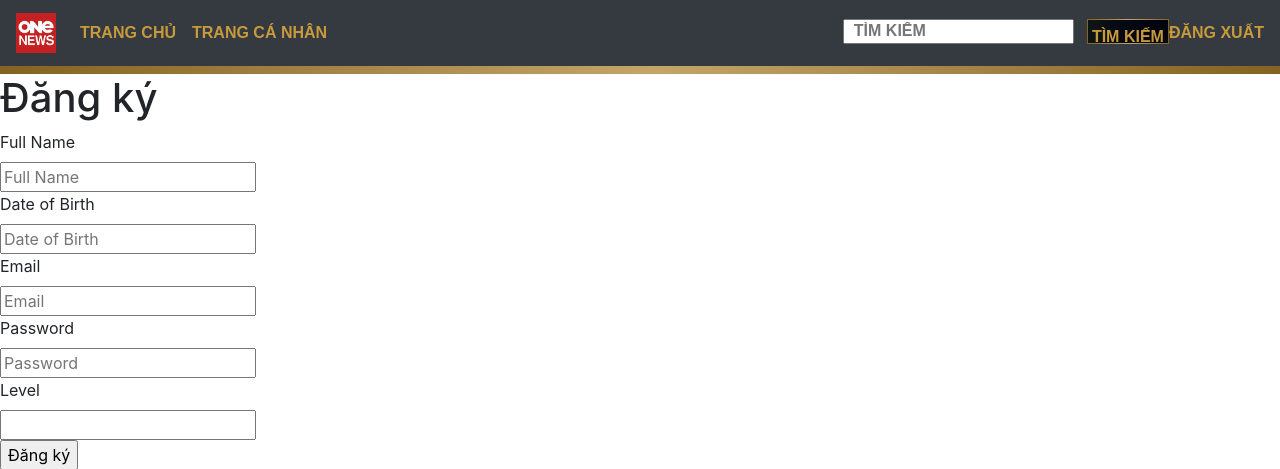
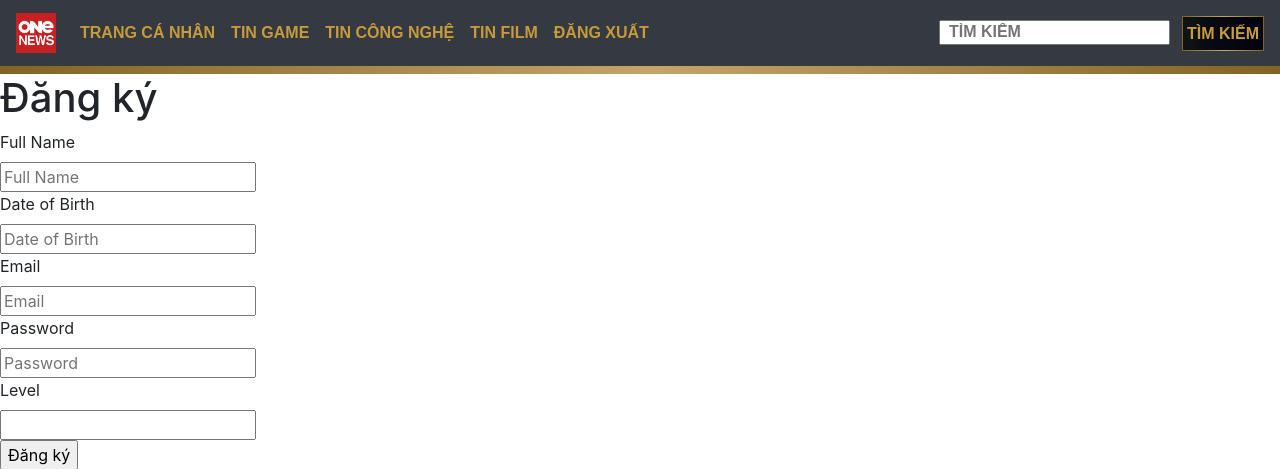
Before and after one commit to Scizor1412/Magazine, a Flask app: page /signup in a window 1280 px wide. Shown: the top 469 px of the page. Run offline with Flask 2, Linux system fonts and the light colour scheme; parts of the project's set-up code (start-up, migrations or seed data) failed here and were passed over; some libraries are stand-ins or nearby versions.

Commit message:
day du lieu

```diff
--- a/app.py
+++ b/app.py
@@ -249,6 +249,7 @@ def homepage():
 @app.route('/article/<article_id>', methods = ["GET", "POST"])
 def template(article_id):
     article = Article.objects.with_id(article_id)
+    print(article)
     articles_view = Article.objects.order_by('-view_count')
     articles_type_time = Article.objects(category= article.category).order_by('-time')
     if request.method == "GET":
@@ -257,8 +258,10 @@ def template(article_id):
         )
         return render_template('template.html', article = article, articles_view = articles_view, articles_type_time=articles_type_time)
     elif request.method == "POST":
-        if request.form['search'] in request.form:
-            return redirect(url_for('search', keywords=request.form['keywords']))
+        form = request.form
+        if 'search' in form:
+            return redirect(url_for('search', keywords=form['search']))
+            # return "Search"
         else:
             if "loggedin" not in session:
                 return redirect(url_for('login'))
@@ -273,6 +276,9 @@ def template(article_id):
                 comment.save()
                 article.update(push__comment = comment)
                 return render_template('template.html', article = article, articles_view = articles_view)
+            # return "Comment"
+        # if request.form['search'] in request.form:
+        # else:
 
 @app.route('/forgotpass', methods=['GET','POST'])
 def forgotpass():
--- a/templates/nav-bar.html
+++ b/templates/nav-bar.html
@@ -7,10 +7,19 @@
         <div class="collapse navbar-collapse d-flex justify-content-center">
             <ul class="navbar-nav">
                 <li class="nav-item active">
-                    <a class="nav-link text-nav" href="{{ url_for('homepage') }}">Trang chủ</a>
+                    <a class="nav-link text-nav" href="{{ url_for('profile') }}">Trang cá nhân</a>
                 </li>
                 <li class="nav-item">
-                    <a class="nav-link text-nav" href="{{ url_for('profile') }}">Trang cá nhân</a>
+                    <a class="nav-link text-nav" href="{{ url_for('profile') }}">Tin Game</a>
+                </li>
+                <li class="nav-item">
+                    <a class="nav-link text-nav" href="{{ url_for('profile') }}">Tin Công Nghệ</a>
+                </li>
+                <li class="nav-item">
+                    <a class="nav-link text-nav" href="{{ url_for('profile') }}">Tin Film</a>
+                </li>
+                <li class="nav-item">
+                    <a class="nav-link text-nav" href="{{ url_for('profile') }}">Đăng xuất</a>
                 </li>
             <!-- <li class="nav-item dropdown ">
                 <a class="nav-link dropdown-toggle text-nav" href="#" role="button" data-toggle="dropdown">
@@ -40,14 +49,10 @@
     <div class="d-flex">
         <div>
             <form method="POST">
-                <input type="form-type" value="search" name="search" class="d-none">
-                <input class="mr-sm-2 text-nav-search p-1" type="text" placeholder=" Tìm kiếm" style="height: 25px" name="keywords">
-                <button class="btn btn-outline text-nav-search p-1" style="height: 25px; line-height: 25px" type="submit">Tìm kiếm</button>
+                <!-- <input type="form-type" value="search" name="search" class="d-none"> -->
+                <input class="mr-sm-2 text-nav-search p-1" type="text" placeholder=" Tìm kiếm" style="height: 25px" name="search">
+                <input class="btn btn-outline text-nav-search p-1" style="line-height: 25px" type="submit" value="Tìm kiếm">
             </form>
         </div>
-        <div class="nav-item ">
-            <a class="nav-link text-nav disabled" href="{{ url_for('logout') }}">Đăng xuất</a>
-        </div>
-    </div>
     </div>
 </nav>
--- a/templates/template.html
+++ b/templates/template.html
@@ -69,7 +69,8 @@
             {% endfor %}
             <div>
                 <form method ="POST">
-                    <input type="text" name="content" class="w-100 h-100px mb-2">
+                    <!-- <textarea name="" id="" cols="30" rows="10"></textarea> -->
+                    <textarea type="text" name="content" class="w-100 h-100px mb-2"></textarea>
                     <input type="submit" class="float-right btn btn-primary" value="Đăng">
                 </form>
             </div>
```
Also changed, not shown: templates/homepage.html (+25 -15 lines), templates/profile.html (+5 -4 lines).
